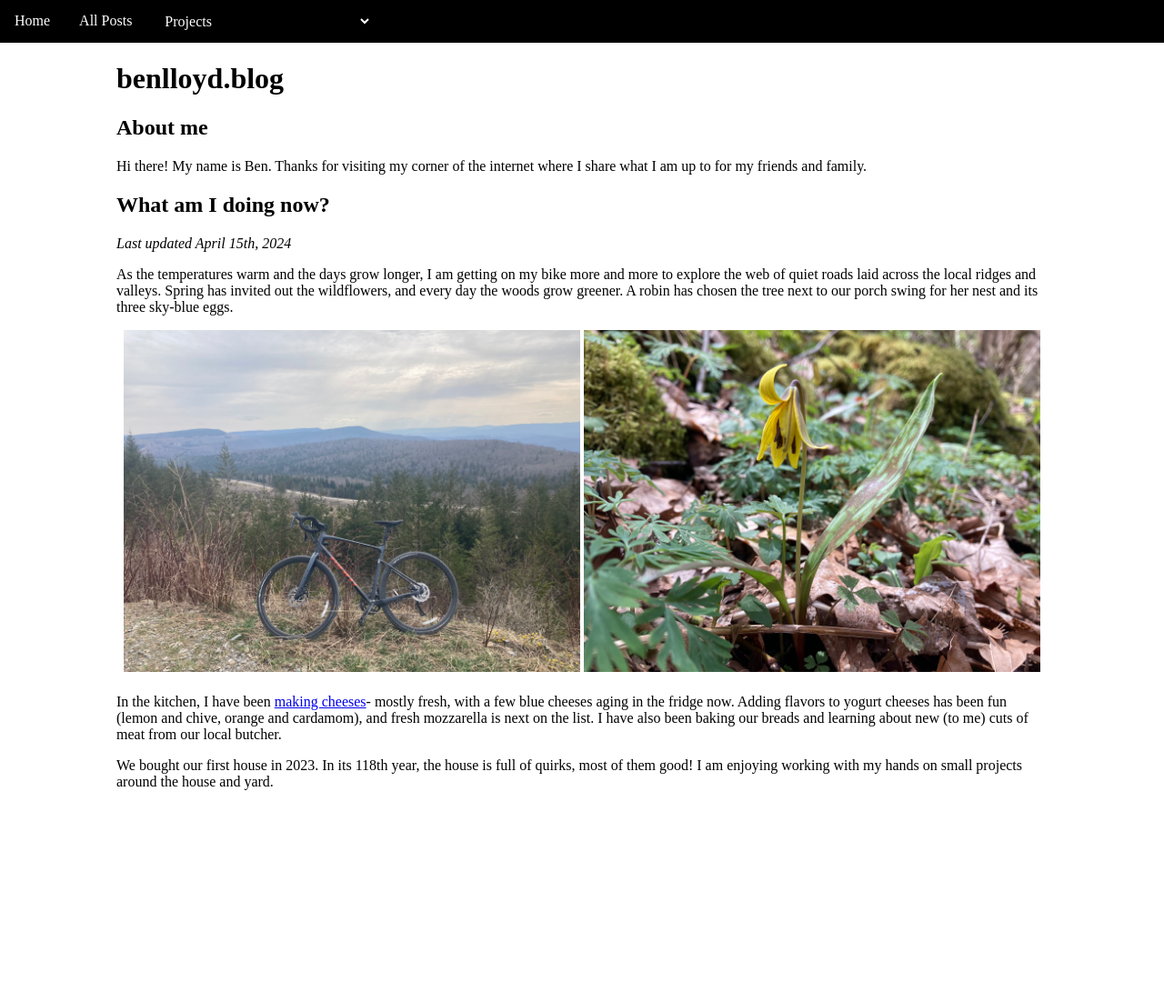
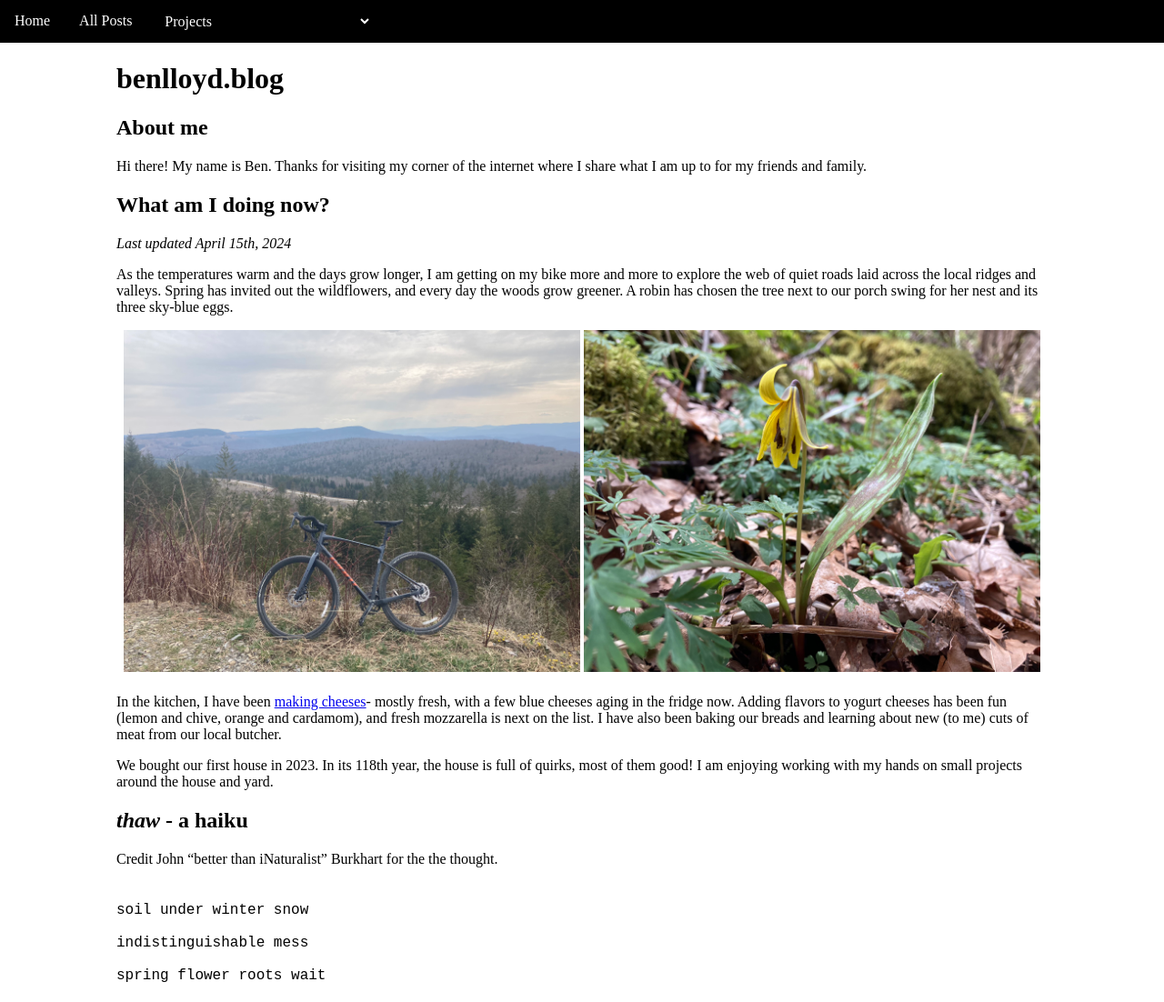
Before and after one commit to benlloyd1016/benlloyd1016.github.io, a Jekyll site: the page built from index.md, in a window 1280 px wide. Shown: the whole page at 91% size. Built offline with Jekyll 4.4.1, drawn with Linux system fonts in a browser that asks for light colours; before the commit the page ends 900 px from its top, so only the background shows below that.

Commit message:
Routine update

```diff
--- a/assets/css/main.css
+++ b/assets/css/main.css
@@ -91,3 +91,11 @@ nav select option {
     font-size: 0.8em; /* Smaller font size for the description */
     margin-top: 5px; /* Space between the image and the description */
 }
+
+/* Additional styling for poetry to set it apart */
+.poetry {
+    white-space: pre-wrap; /* Maintains whitespace formatting */
+    font-family: 'Courier New', monospace; /* Gives a typewriter-like effect */
+    text-align: left; /* Align text to the left for traditional look */
+    margin: 20px 0; /* Adds vertical space around the poetry */
+  }
--- a/index.md
+++ b/index.md
@@ -24,3 +24,12 @@ As the temperatures warm and the days grow longer, I am getting on my bike more
 In the kitchen, I have been [making cheeses](/cheese.html)- mostly fresh, with a few blue cheeses aging in the fridge now. Adding flavors to yogurt cheeses has been fun (lemon and chive, orange and cardamom), and fresh mozzarella is next on the list. I have also been baking our breads and learning about new (to me) cuts of meat from our local butcher.
 
 We bought our first house in 2023. In its 118th year, the house is full of quirks, most of them good! I am enjoying working with my hands on small projects around the house and yard.
+
+## *thaw* - a haiku
+Credit John "better than iNaturalist" Burkhart for the the thought.
+
+<div class="poetry">
+soil under winter snow<br>
+indistinguishable mess<br>
+spring flower roots wait
+</div>
```
